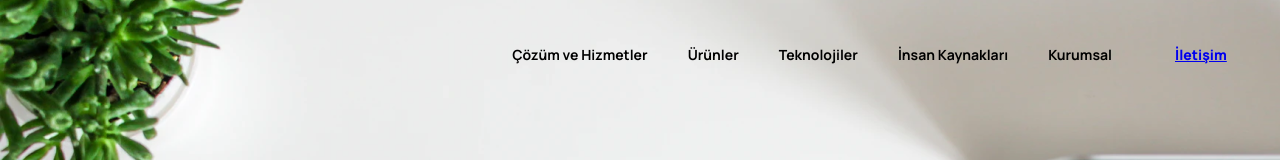
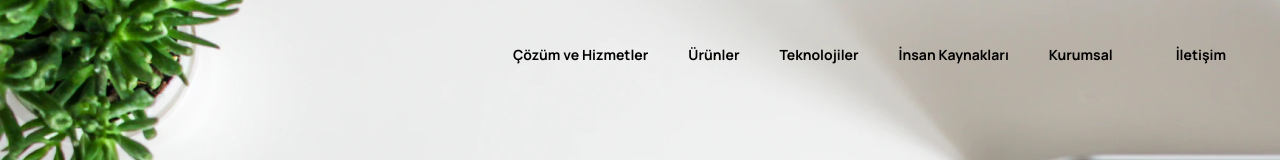
Before and after one commit to vietduongquoc/html-css-practice, a website: page src/index.html in a window 1280 px wide. Shown: the top 160 px of the page. Drawn offline with nearby package versions, Linux system fonts and the light colour scheme; files that its build step writes are made by us from their sources.

Commit message:
Update element

```diff
--- a/src/components/header.html
+++ b/src/components/header.html
@@ -8,7 +8,7 @@
         <li><a class="links" href="link">İnsan Kaynakları</a></li>
         <li><a class="links" href="link">Kurumsal</a></li>
         <li>
-          <a style="margin-left: 13px; padding: 10px 20px" class="link" href="#"
+          <a style="margin-left: 13px; padding: 10px 20px" class="links" href="link"
             >İletişim</a
           >
         </li>
```
